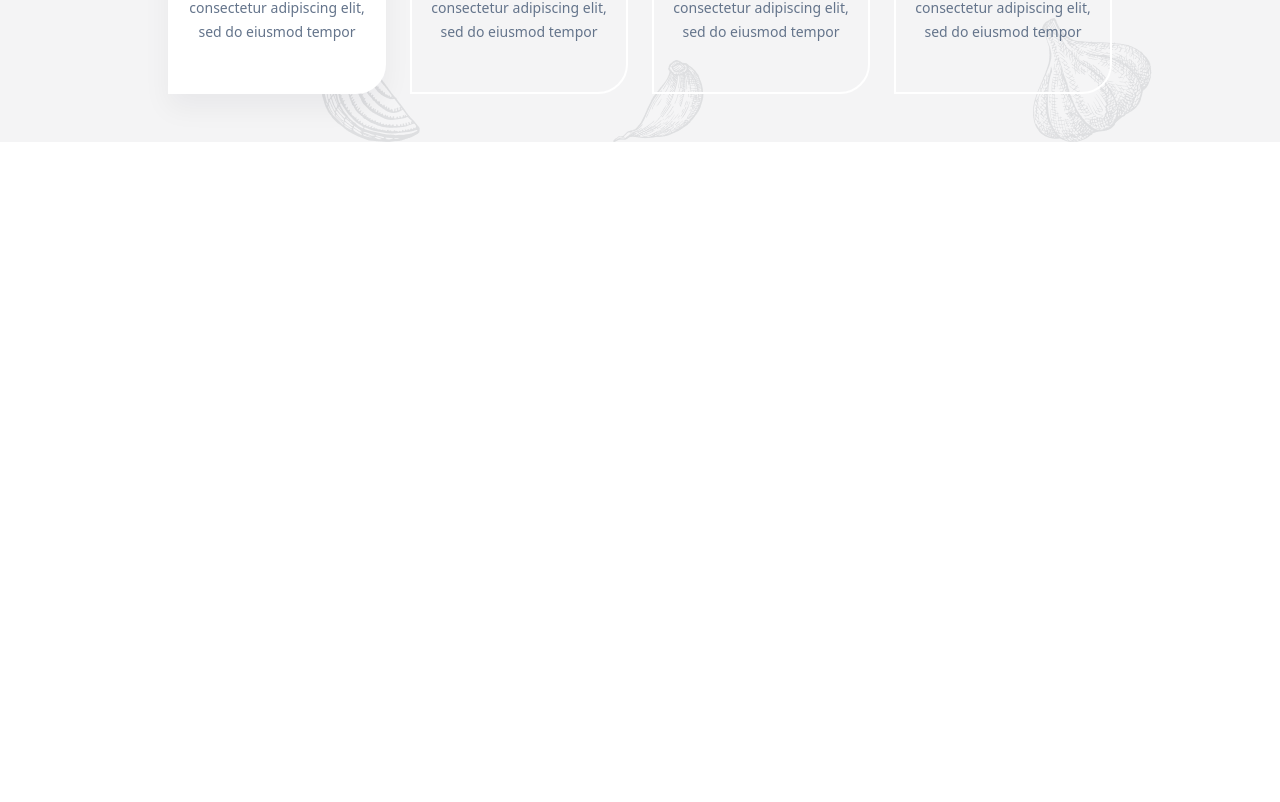
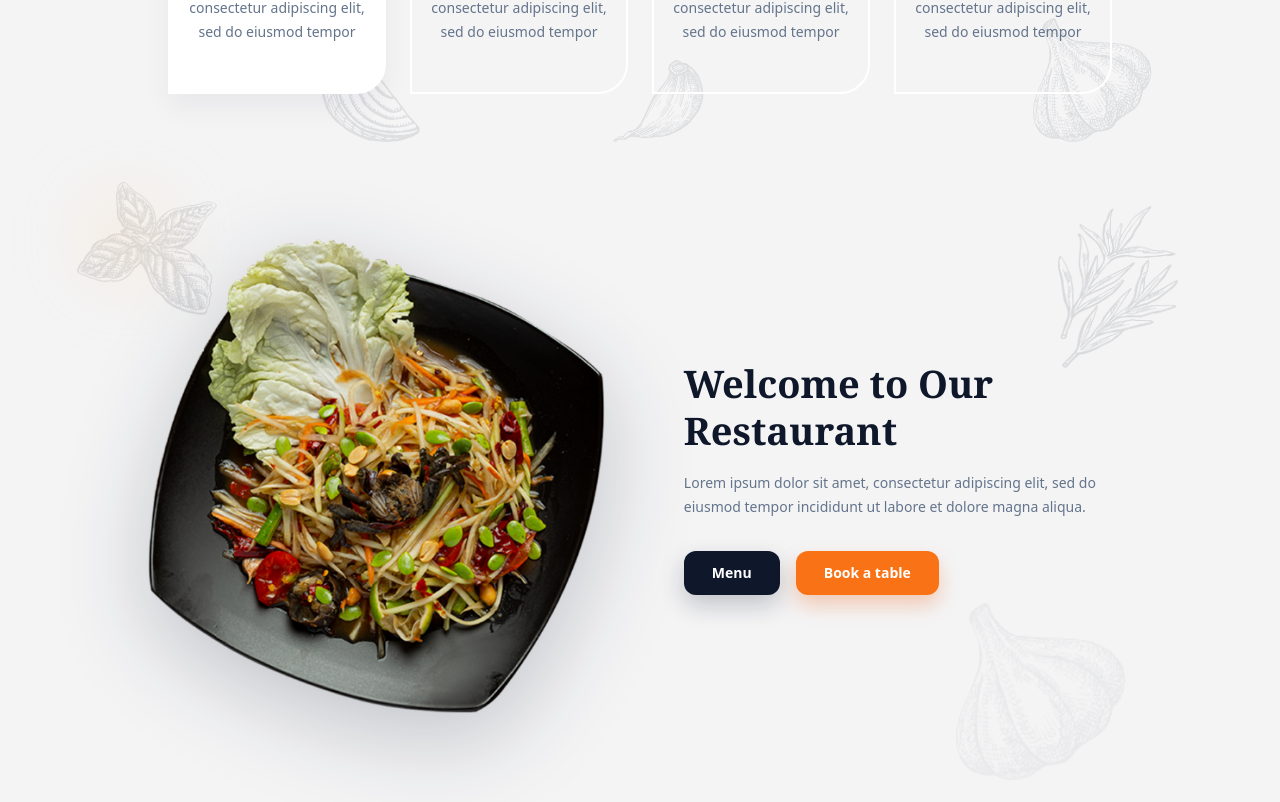
Before and after one commit to mohamed-yala/restaurant-landing-page, a React (Vite) app: page / in a window 1280 px wide. Shown: the part 1250-2052 px from the top of the page. Before the commit the page ends 1392 px from the top, so only its background shows below. Built offline with nearby package versions, Linux system fonts and the light colour scheme.

Commit message:
add Welcome page

```diff
--- a/src/App.jsx
+++ b/src/App.jsx
@@ -2,6 +2,7 @@
 import Hero from './sections/Hero'
 import Menu from './sections/Menu'
 import Navbar from './sections/Navbar'
+import Welcome from './sections/Welcome'
 
 function App() {
   return (
@@ -9,6 +10,7 @@ function App() {
         <Navbar />
         <Hero/>
         <Menu/>
+        <Welcome/>
 
     </main>
   )
--- a/src/sections/Hero.jsx
+++ b/src/sections/Hero.jsx
@@ -6,7 +6,7 @@ function Hero() {
   return (
     <div className='flex  items-center min-h-[100vh]'>
 
-      <div className='flex w-full px-20 justify-between items-center mt-20 max-[1000px]:px-10 max-[800px]:flex-col max-[800px]:mt-28  '>
+      <div className='flex w-full px-24 justify-between items-center mt-20 max-[1000px]:px-10 max-[800px]:flex-col max-[800px]:mt-28  '>
 
 
         <div className='w-[50%] max-[958px]:w-full '>
@@ -35,14 +35,14 @@ function Hero() {
         </div>
 
 
-        <div className='relative w-[450px] flex items-center justify-center'>
-            <img className='w-[170px] absolute top-0 right-0' src='Group.png'/>
-            <img className='w-[120px] absolute bottom-[55px] right-0' src='Group (1).png'/>
-            <img className='w-[200px] absolute top-0 left-0' src='Group (2).png'/>
-            <img className='w-[180px] z-20 absolute bottom-16 left-0' src='dish-2 1.png'/>
+        <div className='relative w-[550px]  max-[1198px]:w-[450px] flex items-center justify-center'>
+            <img className='w-[170px] absolute top-0 right-[30px]  max-[1198px]:top-0  max-[1198px]:right-0' src='Group.png'/>
+            <img className='w-[120px] absolute bottom-[65px] right-[20px]  max-[1198px]:bottom-[55px]  max-[1198px]:right-0' src='Group (1).png'/>
+            <img className='w-[200px] absolute top-0 left-0  max-[1198px]:top-0  max-[1198px]:left-0' src='Group (2).png'/>
+            <img className='w-[180px] z-20 absolute bottom-16 left-0  max-[1198px]:bottom-16  max-[1198px]:left-0' src='dish-2 1.png'/>
 
             <div className='w-[500px] z-10 py-12 px-20'>
-             <img className='' src='Mask group.png'/>
+             <img className='w-[100%]' src='Mask group.png'/>
             </div>
 
         </div>
--- /dev/null
+++ b/src/sections/Welcome.jsx
@@ -0,0 +1,50 @@
+import React from 'react'
+import Button from '../components/Button'
+
+function Welcome() {
+  return (
+    <section className='relative overflow-hidden bg-zinc-100'>
+      <img
+        className='pointer-events-none absolute left-[6%] top-10 w-[140px] opacity-60 max-[900px]:hidden'
+        src='Group.png'
+        alt=''
+      />
+      <img
+        className='pointer-events-none absolute right-[8%] top-16 w-[120px] opacity-60 max-[900px]:hidden'
+        src='Group (1).png'
+        alt=''
+      />
+      <img
+        className='pointer-events-none absolute right-[12%] bottom-8 w-[170px] opacity-50 max-[900px]:hidden'
+        src='Group (3).png'
+        alt=''
+      />
+
+      <div className='mx-auto flex max-w-[1200px] items-center justify-between gap-12 px-20 py-24 max-[1000px]:px-10 max-[900px]:flex-col max-[900px]:py-16'>
+        <div className='relative flex w-[52%] items-center justify-center max-[900px]:w-full'>
+          <div className='absolute -left-6 -top-8 h-16 w-16 rounded-full bg-orange-200/60 blur-2xl' />
+          <img
+            className='w-full max-w-[520px] drop-shadow-[0_25px_45px_rgba(15,23,42,0.22)]'
+            src='dish-2 2.png'
+            alt='Signature dish'
+          />
+        </div>
+
+        <div className='w-[48%] max-[900px]:w-full'>
+          <h2 className='font-serif text-[38px] font-semibold leading-tight text-slate-900 max-[1100px]:text-[34px] max-[900px]:text-[36px]'>
+            Welcome to Our Restaurant
+          </h2>
+          <p className='mt-4 max-w-[460px] text-[14px] leading-6 text-slate-500'>
+            Lorem ipsum dolor sit amet, consectetur adipiscing elit, sed do eiusmod tempor incididunt ut labore et dolore magna aliqua.
+          </p>
+          <div className='mt-8 flex flex-wrap items-center gap-4'>
+            <Button text={'Menu'} color='bg-slate-900' className='rounded-lg px-7 py-3 shadow-[0_10px_24px_rgba(15,23,42,0.22)]' />
+            <Button text={'Book a table'} className='rounded-lg px-7 py-3' />
+          </div>
+        </div>
+      </div>
+    </section>
+  )
+}
+
+export default Welcome
```
Also changed, not shown: public/chef 1.png (added), public/dish-2 2.png (added), src/sections/Chef.jsx (added).
